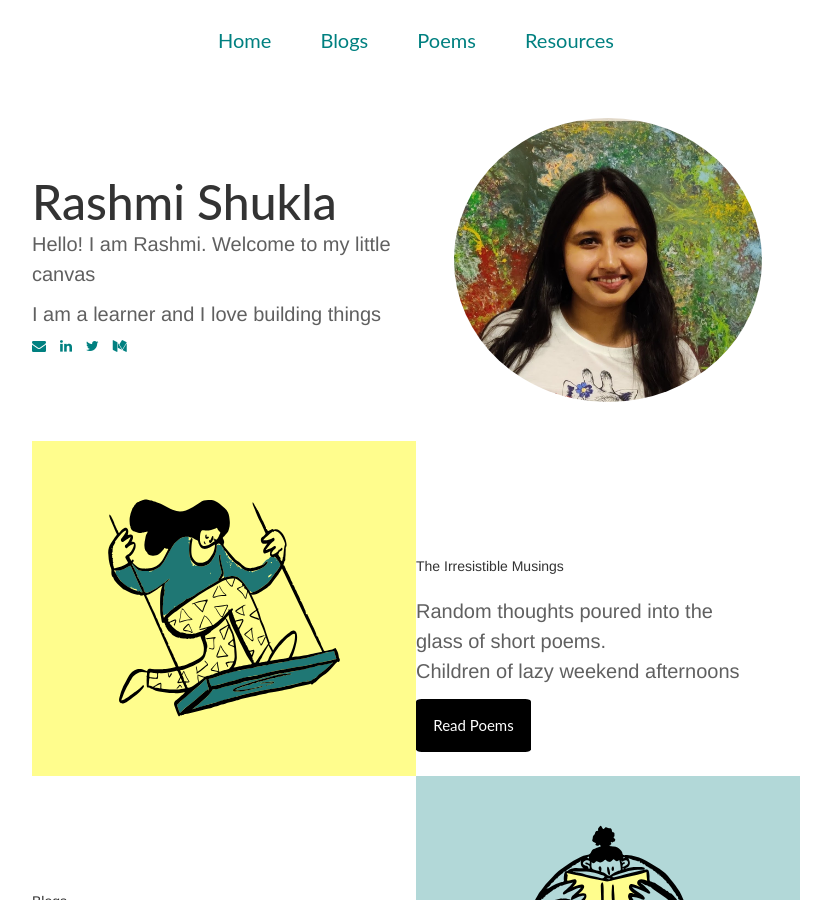
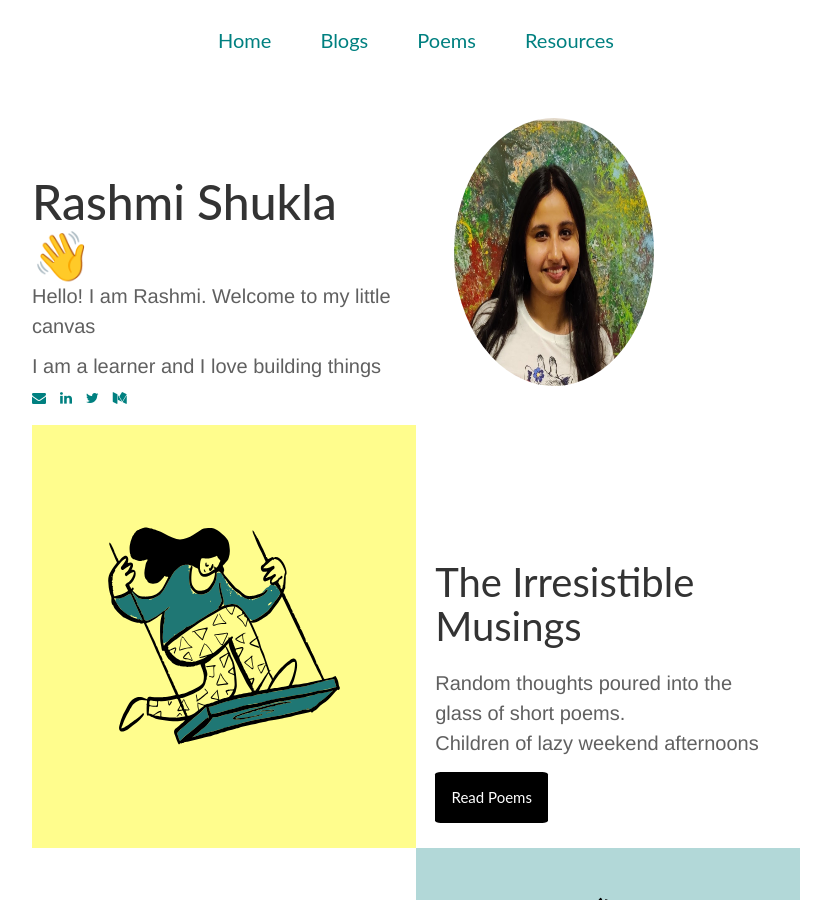
Before and after one commit to Rashmihere/Rashmihere.github.io, a Jekyll site: the page index.html, which Jekyll copies as it is, in a window 1280 px wide and 900 px high. Shown: the whole window, without its empty margins (224-1055 px from the left). Built offline with Jekyll 4.4.1, drawn with Linux system fonts in a browser that asks for light colours; some web fonts are replaced.

Commit message:
Round Image

```diff
--- a/index.html
+++ b/index.html
@@ -3,25 +3,18 @@
 <meta charset="utf-8">
 <meta http-equiv="X-UA-Compatible" content="IE=edge">
 
-
 <meta name="viewport" content="width=device-width,height=device-height,initial-scale=1.0"/>
 <title>Rashmi Shukla</title>
 <meta name="generator" content="Jekyll v4.0.0" />
-
 <link rel="canonical" href="http://rashmihere.github.io/" />
 <meta property="og:url" content="http://rashmihere.github.io/" />
 <meta property="og:site_name" content="Rashmi Shukla" />
 <link rel="shortcut icon" href="/favicon.ico" type="image/x-icon"/>
-
-
-
 <link rel="stylesheet" href="/main.css">
-
 <link rel="stylesheet" href="https://cdnjs.cloudflare.com/ajax/libs/font-awesome/4.7.0/css/font-awesome.min.css"/>
 <link rel="stylesheet" href="https://stackpath.bootstrapcdn.com/bootstrap/3.4.1/css/bootstrap.min.css" integrity="sha384-HSMxcRTRxnN+Bdg0JdbxYKrThecOKuH5zCYotlSAcp1+c8xmyTe9GYg1l9a69psu" crossorigin="anonymous"/>
 <link href="https://fonts.googleapis.com/css?family=Vollkorn&display=swap" rel="stylesheet">
 <link href="https://fonts.googleapis.com/css?family=Solway&display=swap" rel="stylesheet">
-
 <link href="https://fonts.googleapis.com/css?family=Roboto&display=swap" rel="stylesheet">
 <link href="https://fonts.googleapis.com/css?family=Poppins&display=swap" rel="stylesheet">
 <link href="https://fonts.googleapis.com/css?family=Bebas+Neue&display=swap" rel="stylesheet">
@@ -47,43 +40,28 @@
   twq('track','PageView');
   </script>
   <!-- End Twitter universal website tag code -->
+
+
 <body >
-
     <div class = "tabs" id ="topBox">
-
          <a class = "top-bar-element" href="/"> Home </a>
                 <a class = "top-bar-element" href="/blogs">Blogs</a>
                 <a class = "top-bar-element" href="/poems"> Poems </a>
         <a class = "top-bar-element" href="/resources">Resources</a>
         <!-- <a class = "top-bar-element" href="lens">Lens</a>  -->
         <!-- <a class = "top-bar-element" href="about.html">About</a>  -->
-
-
       </div>
 
-
-
       <div class = "content" >
-
           <div class ="text-section" style = "padding-left: 0">
               <div class = "title-box" >
-              <h1 class = "site-title"  > Rashmi Shukla</h1>
-
-
+              <h2 class = "site-title"  > Rashmi Shukla 👋</h1>
               <p class = "text"> Hello! I am Rashmi. Welcome to my little canvas </p>
               <p class = "text">I am a learner and I love building things</p>
-
               <a class="fa fa-envelope"  href="mailto:rashmishukla1808@gmail.com" style = "color:teal ; margin-right: 10px"></a>
-
               <a  class = "fa fa-linkedin"  href="https://www.linkedin.com/in/rashmi-shukla-7ba298104/" target="_blank" style = "color:teal ; margin-right: 10px"></a>
-
               <a class = "fa fa-twitter"  href="https://twitter.com/oyerashmi" target="_blank"  style = "color:teal; margin-right: 10px"></a>
-
-
-
               <a class = "fa fa-medium" href="https://medium.com/@rashmishukla"target="_blank" style = "color:teal; margin-right: 10px" ></a>
-
-
 
           </div>
         </div>
@@ -91,9 +69,7 @@
 
 
          <div class = "img-section" style = "background-color: white" style ="float:right">
-
-            <img class = "image" style = "border-radius: 50%" src ="assets/images/Profile_Pic.jpg"  > </img>
-
+            <img class = "image" style = "border-radius: 50%; width: 200px" src ="assets/images/Profile_Pic.jpg"  > </img>
         </div>
 </div>
 
@@ -106,7 +82,7 @@
            </div>
 
            <div class ="text-section" >
-             <div class = "text-content"style= "padding-left: 5%>
+             <div class = "text-content"style= "padding-left: 5%"">
              <h1 class = "text-title"> The Irresistible Musings</h1>
              <h3 class = "text"> Random thoughts poured into the glass of short poems. <br>
                 Children of lazy weekend afternoons</h3>
```
Lines whose indentation alone changed are shown as unchanged.
